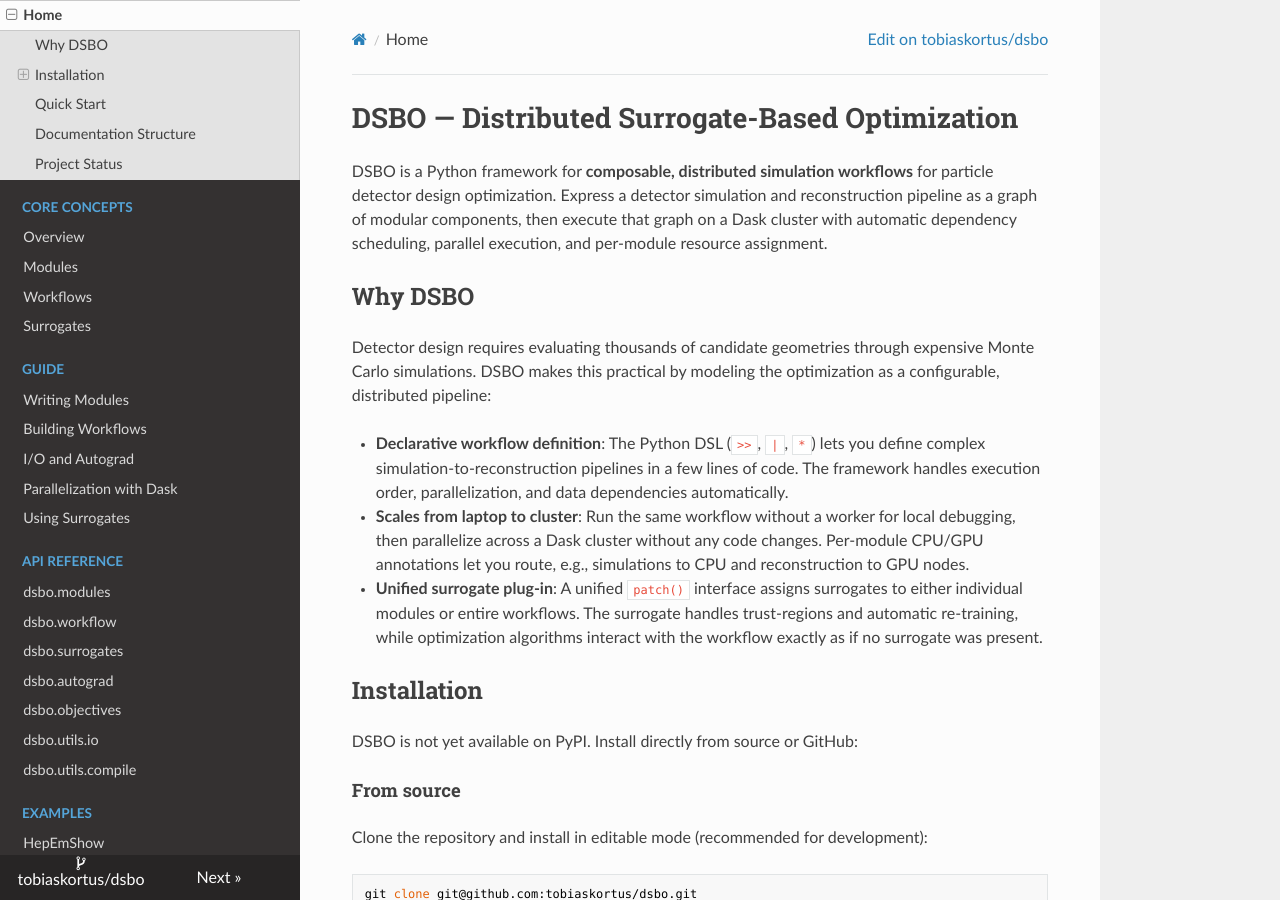
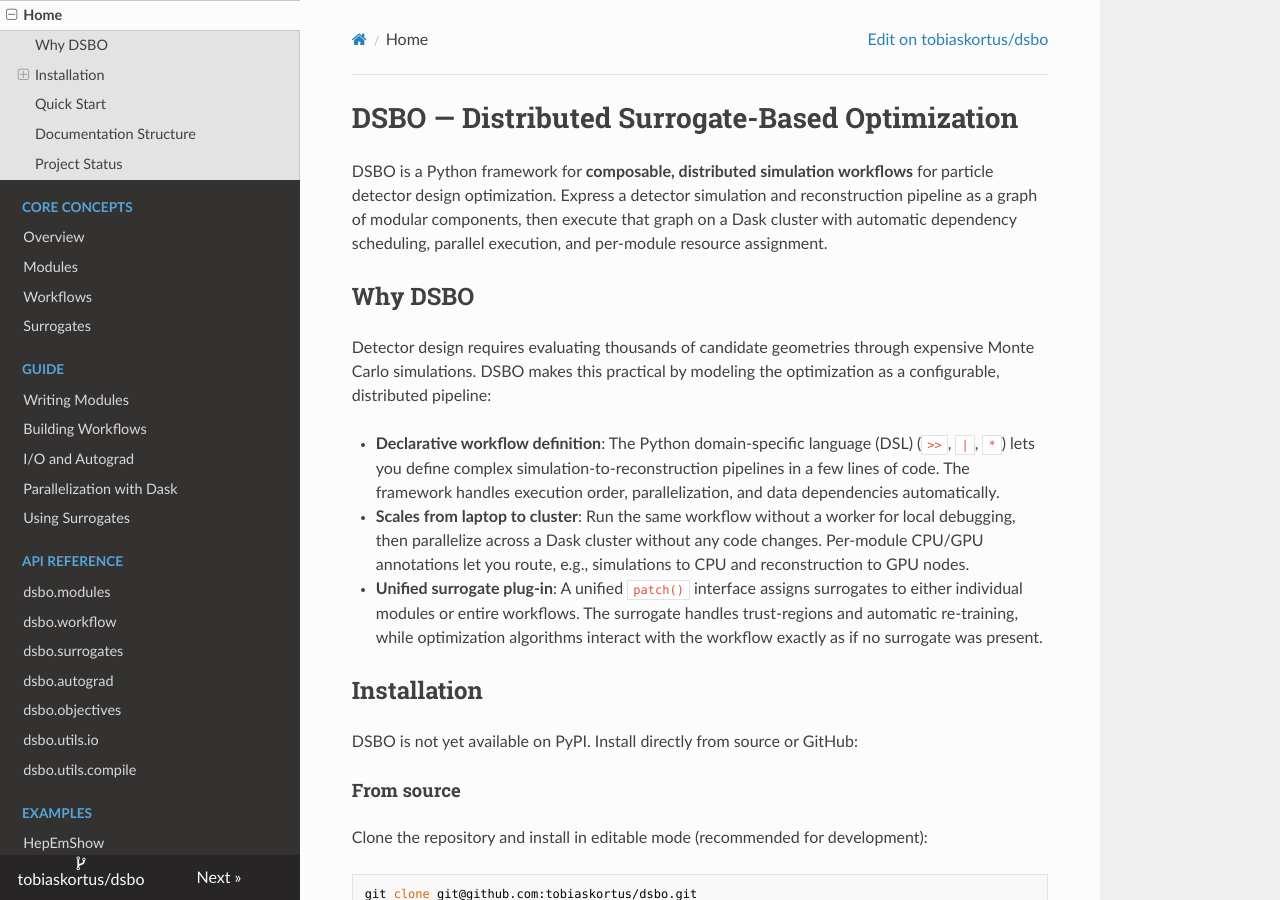
Before and after one commit to tobiaskortus/dsbo, an MkDocs documentation site: the page built from docs/index.md, in a window 1280 px wide and 900 px high. Built offline with MkDocs 1.6.1, drawn with Linux system fonts in a browser that asks for light colours; nearby versions of some CDN libraries.

Commit message:
docs: Write the long form of DSL once on the home page

```diff
--- a/docs/index.md
+++ b/docs/index.md
@@ -6,7 +6,7 @@ DSBO is a Python framework for **composable, distributed simulation workflows**
 
 Detector design requires evaluating thousands of candidate geometries through expensive Monte Carlo simulations. DSBO makes this practical by modeling the optimization as a configurable, distributed pipeline:
 
-- **Declarative workflow definition**: The Python DSL (`>>`, `|`, `*`) lets you define complex simulation-to-reconstruction pipelines in a few lines of code. The framework handles execution order, parallelization, and data dependencies automatically.
+- **Declarative workflow definition**: The Python domain-specific language (DSL) (`>>`, `|`, `*`) lets you define complex simulation-to-reconstruction pipelines in a few lines of code. The framework handles execution order, parallelization, and data dependencies automatically.
 
 - **Scales from laptop to cluster**: Run the same workflow without a worker for local debugging, then parallelize across a Dask cluster without any code changes. Per-module CPU/GPU annotations let you route, e.g., simulations to CPU and reconstruction to GPU nodes.
 
```
